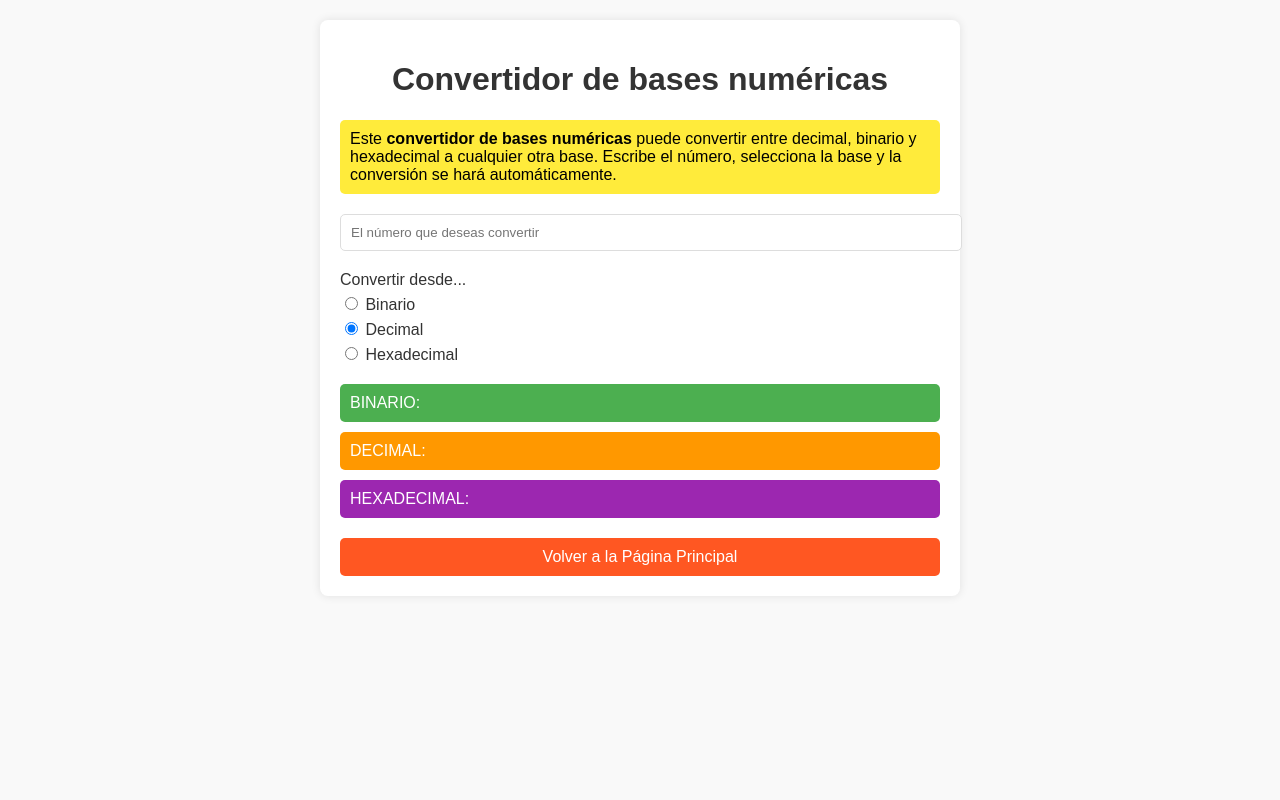
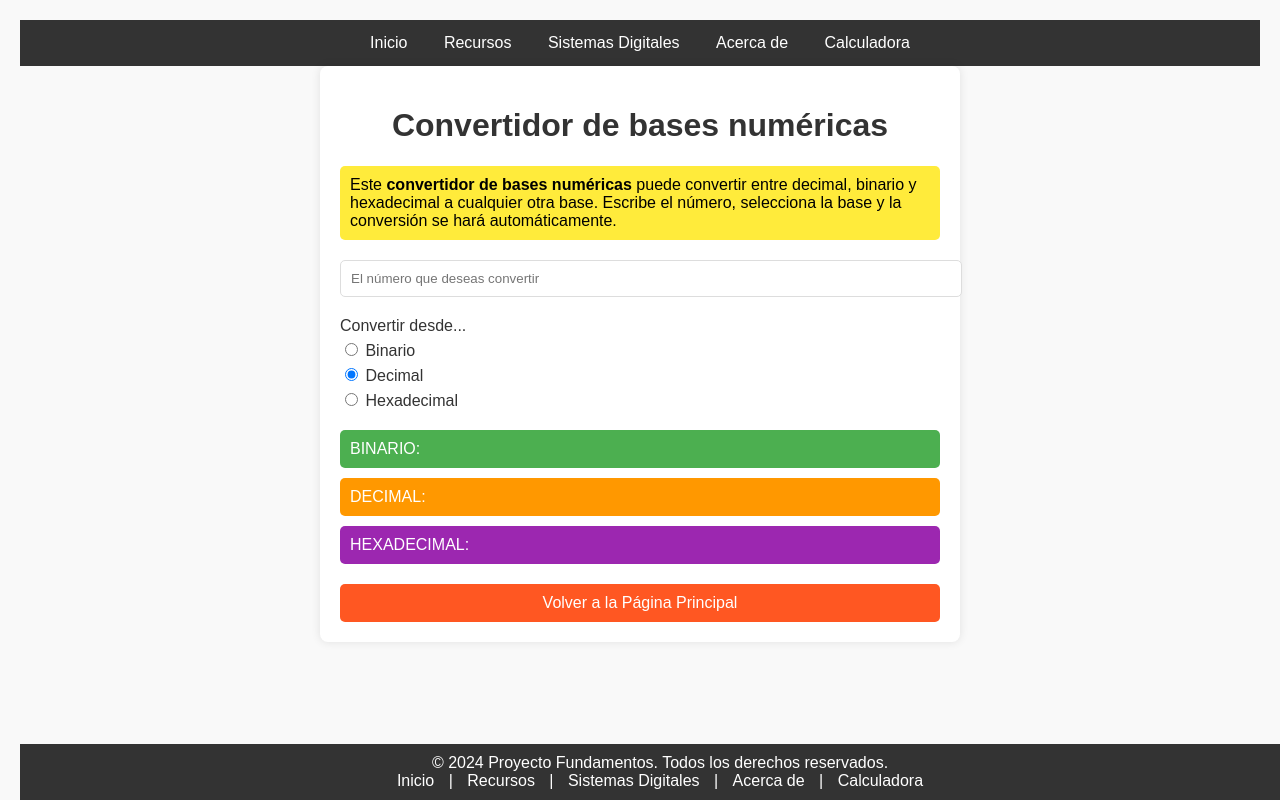
Before and after one commit to DayronChuqui/sistemaconversion, a plain HTML site: page calculadora.html in a window 1280 px wide. Drawn offline with Linux system fonts and the light colour scheme.

Commit message:
Update calculadora.html

```diff
--- a/calculadora.html
+++ b/calculadora.html
@@ -1,12 +1,25 @@
 <!DOCTYPE html>
 <html lang="es">
+
 <head>
     <meta charset="UTF-8">
     <meta name="viewport" content="width=device-width, initial-scale=1.0">
     <title>Convertidor de Bases Numéricas</title>
     <link rel="stylesheet" href="styles.css">
 </head>
+
 <body>
+    <!-- Menu de Navegacion -->
+    <nav>
+        <ul>
+            <li><a href="index.html">Inicio</a></li>
+            <li><a href="recursos.html">Recursos</a></li>
+            <li><a href="sistemas-digitales.html">Sistemas Digitales</a></li>
+            <li><a href="acerca-de.html">Acerca de</a></li>
+            <li><a href="calculadora.html">Calculadora</a></li>
+        </ul>
+    </nav>
+
     <div class="container">
         <h1>Convertidor de bases numéricas</h1>
         <div class="description">
@@ -26,6 +39,20 @@
         </div>
         <button onclick="window.location.href='index.html'" class="back-button">Volver a la Página Principal</button>
     </div>
+
+    <!-- Footer -->
+    <footer>
+        <p>&copy; 2024 Proyecto Fundamentos. Todos los derechos reservados.</p>
+        <p>
+            <a href="index.html">Inicio</a> |
+            <a href="recursos.html">Recursos</a> |
+            <a href="sistemas-digitales.html">Sistemas Digitales</a> |
+            <a href="acerca-de.html">Acerca de</a> |
+            <a href="calculadora.html">Calculadora</a>
+        </p>
+    </footer>
+
     <script src="script.js"></script>
 </body>
+
 </html>
```
